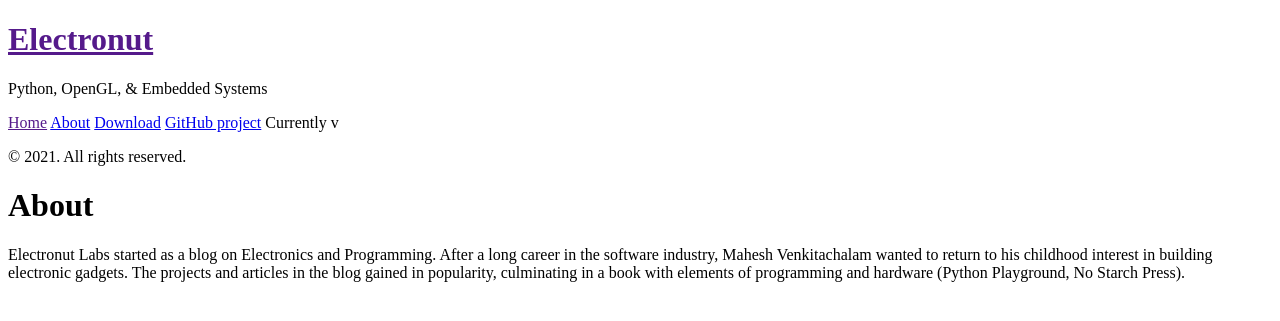
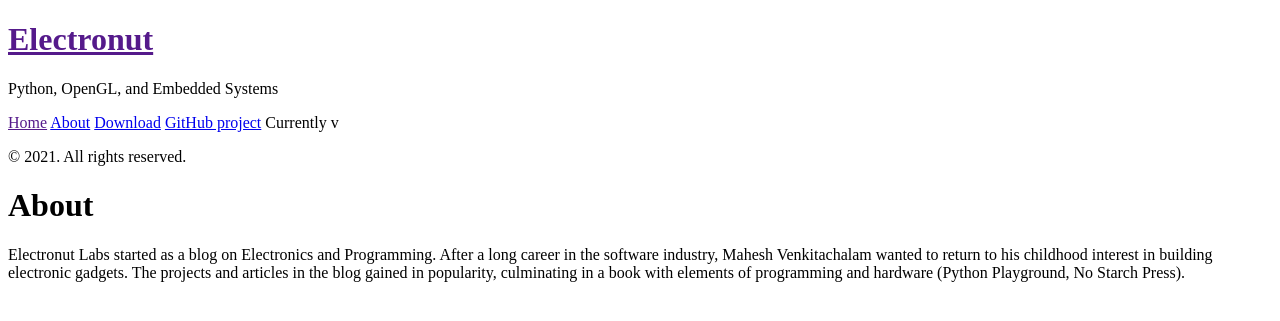
Before and after one commit to mkvenkit/mkvenkit.github.io, a Jekyll site: the page built from about.md, in a window 1280 px wide. Shown: the top 321 px of the page. Built offline with Jekyll 4.4.1, drawn with Linux system fonts in a browser that asks for light colours.

Commit message:
new website

```diff
--- a/_config.yml
+++ b/_config.yml
@@ -6,13 +6,14 @@
 
 # Setup
 title:            Electronut
-tagline:          'Programming & Embedded Systems'
-description:      'Python, OpenGL, & Embedded Systems'
+tagline:          Programming & Embedded Systems
+description:      Python, OpenGL, and Embedded Systems
 
 url:              https://mkvenkit.github.io
+baseurl:          /
 
 author:
-  name:           'Mahesh Venkitachalam'
+  name:           Mahesh Venkitachalam
   url:            https://twitter.com/mkvenkit
 
 paginate:         5
```
